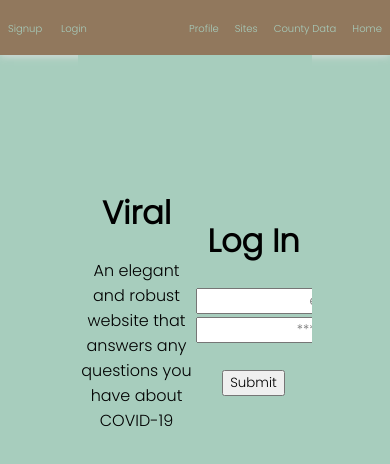
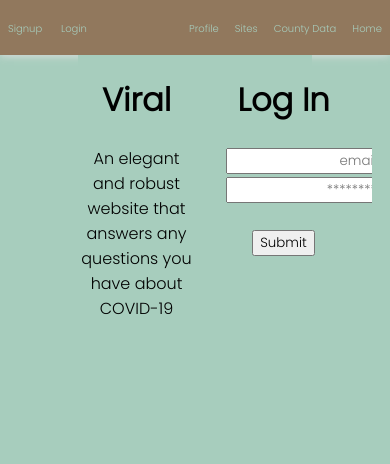
Before and after one commit to cspdevs000/viral-app, a React (Create React App) app: page /login in a window 390 px wide. Shown: the top 464 px of the page. Built offline with nearby package versions, Linux system fonts and the light colour scheme; a web font is replaced by a local one.

Commit message:
heroku mobile test 17

```diff
--- a/src/components/Comment.css
+++ b/src/components/Comment.css
@@ -4,7 +4,7 @@
     color: #2c2c2c;
     max-width: 50%;
     position: relative;
-    left: 25%;
+    left: 22.5vw;
     border-radius: 25px;
     padding: 5px;
     margin: 10px;
--- a/src/components/IndividualSite.css
+++ b/src/components/IndividualSite.css
@@ -9,9 +9,9 @@
     background-color: #869D7A;
     box-shadow: 0 0.5em 1em -0.125em rgba(10, 10, 10, 0.1), 0 0px 0 1px rgba(10, 10, 10, 0.02);
     color: #2c2c2c;
-    max-width: 30%;
+    max-width: 50%;
     position: relative;
-    left: 33.5%;
+    left: 22.5vw;
     border-radius: 25px;
     padding: 10px;
     margin: 5px;
--- a/src/components/Login.css
+++ b/src/components/Login.css
@@ -41,11 +41,17 @@
     .message {
         grid-column-start: 1;
         grid-row-start: 1;
+        padding:0px;
+        height: 100%;
+        width: 100%;
     }
     .form-wrapper {
         grid-column-start: 2;
         grid-row-start: 1;
         overflow: hidden;
+        padding:30px;
+        height: 100%;
+        width: 100%;
     }
     .field {
         padding: 1px;
--- a/src/components/Profile.css
+++ b/src/components/Profile.css
@@ -76,7 +76,7 @@
   }
   .update-user-content {
     top: 30vh;
-    /* left: 13vh; */
+    right: 25vh;
     position: absolute;
   }
   .profile-field {
```
